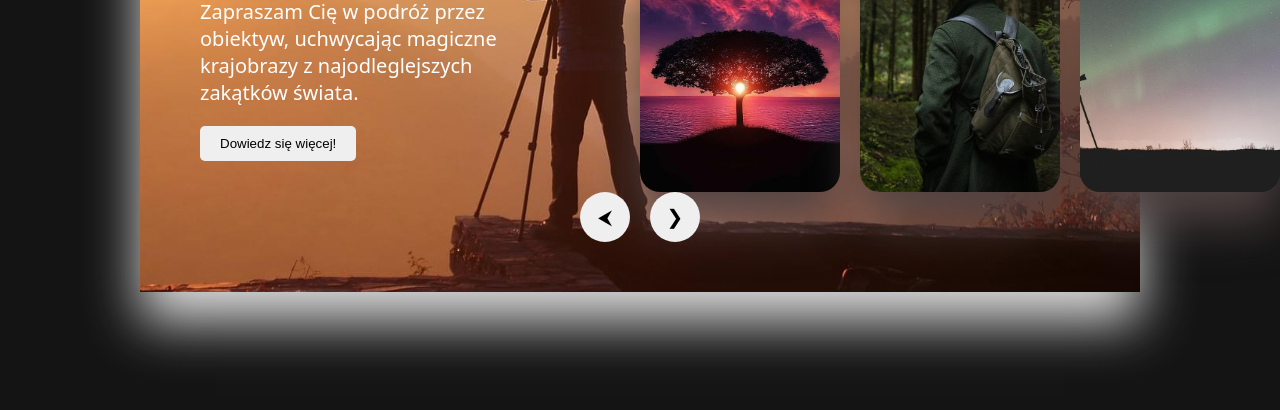
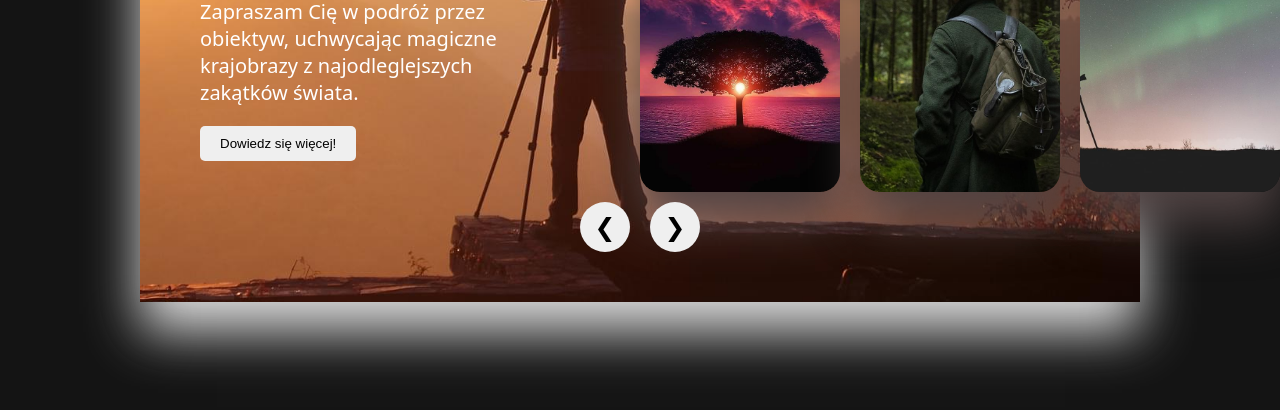
Before and after one commit to WojciechStancel/LandingPage-Photo, a website: page index.html in a window 1280 px wide. Shown: the part 358-768 px from the top of the page. Drawn offline with Linux system fonts and the light colour scheme.

Commit message:
changed chevron btn

```diff
--- a/index.html
+++ b/index.html
@@ -90,7 +90,7 @@
         </div>
         <div class="buttons">
             <button id="prev" aria-label="Poprzedni">
-                &#11164;
+                &#10094;
             </button>
             <button id="next" aria-label="Następny">&#10095;</button>
         </div>
--- a/src/sass/style.scss
+++ b/src/sass/style.scss
@@ -154,7 +154,7 @@ body {
 		height: 50px;
 		border-radius: 50%;
 		border: none;
-		font-size: 2rem;
+		font-size: 2.5rem;
 		transition: 0.5s;
 		cursor: pointer;
 
@@ -201,7 +201,7 @@ body {
 	.container {
 		padding: 5em;
 		width: 1000px;
-		height: 500px;
+		height: 520px;
 		overflow: visible;
 	}
 
```
Also changed, not shown: dist/css/style.min.css.
